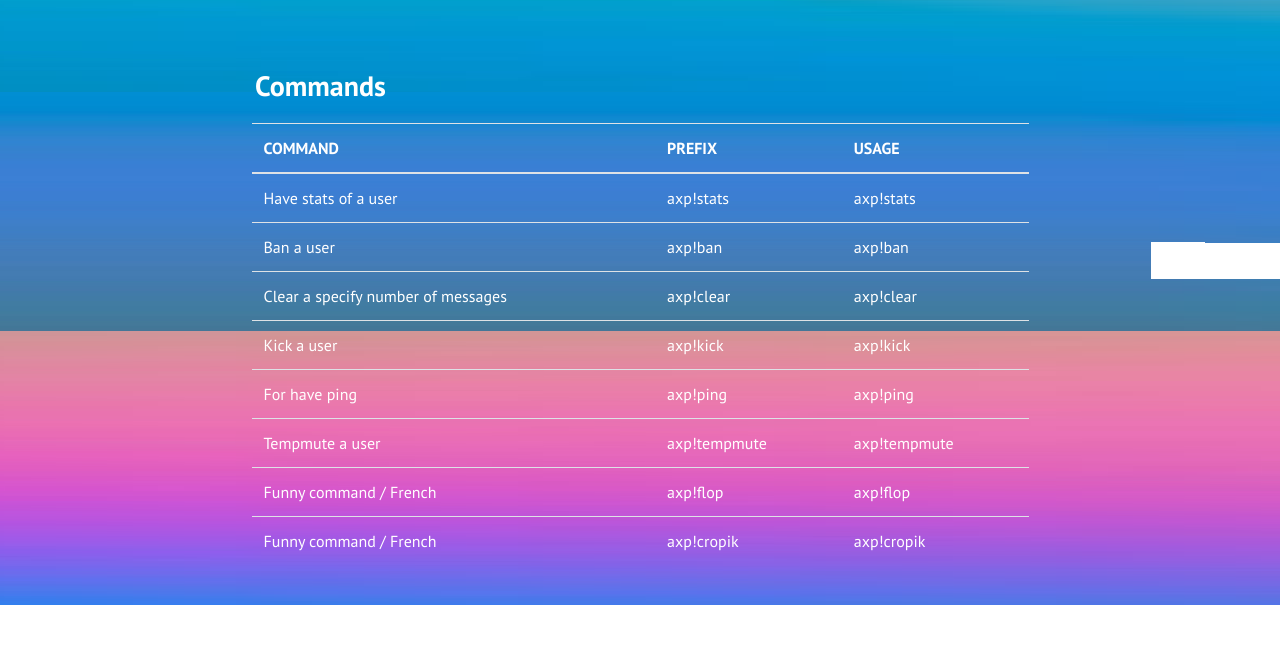
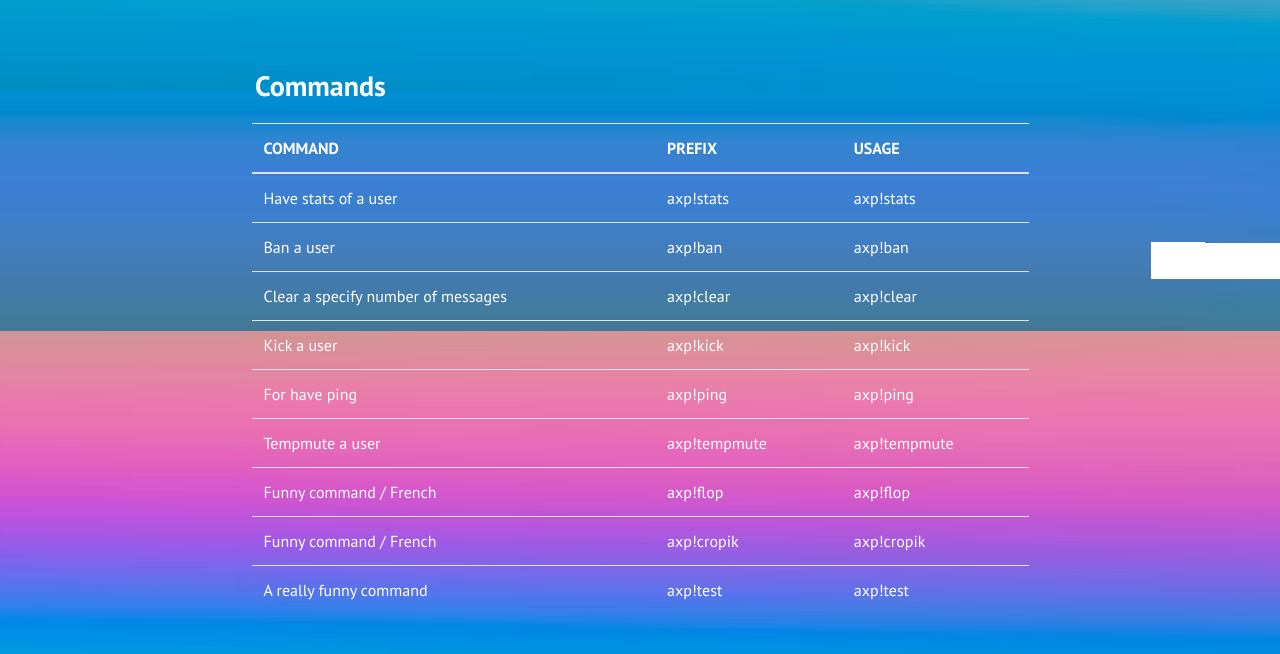
Before and after one commit to 00-00-00-11/alessioxp-bot.github.io, a plain HTML site: page cmds/index.html in a window 1280 px wide. Shown: the part 469-1123 px from the top of the page. Before the commit the page ends 1074 px from the top, so only its background shows below. Drawn offline with nearby package versions, Linux system fonts and the light colour scheme.

Commit message:
Update index.html

```diff
--- a/cmds/index.html
+++ b/cmds/index.html
@@ -78,6 +78,11 @@
     <td>axp!cropik</td>
     <td>axp!cropik</td>
   </tr>
+    <tr>
+      <td>A really funny command</td>
+      <td>axp!test</td>
+      <td>axp!test</td>
+  </tr>
     </tbody>
   </table>
   <br />
```
